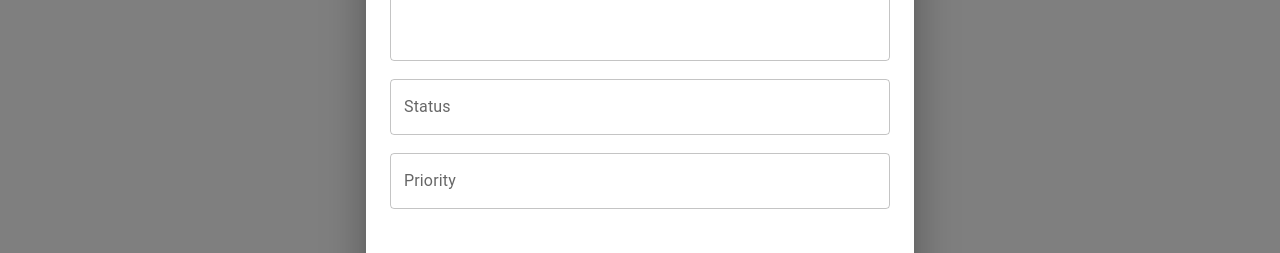
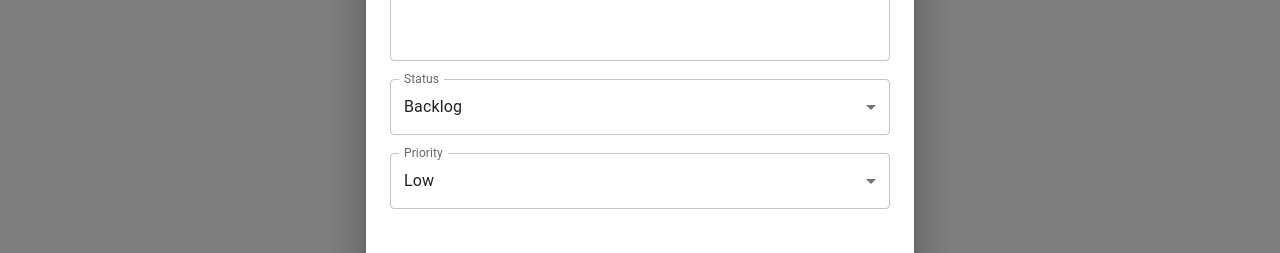
Before and after one commit to Tiinzzy/react-projects, a React (Create React App) app in the folder kanban-board/: page / in a window 1280 px wide. Both pictures are taken after a click on the button 27 px from the left and 109 px from the top of the page. Shown: the part 373-626 px from the top of the page. Built offline with nearby package versions, Linux system fonts and the light colour scheme; the HTML template or start-up script is replaced by a standard one.

Commit message:
fixed priority and status drop down menu

```diff
--- a/kanban-board/src/components/BacklogDialog.js
+++ b/kanban-board/src/components/BacklogDialog.js
@@ -4,15 +4,32 @@ import Button from '@mui/material/Button';
 import DialogActions from '@mui/material/DialogActions';
 import DialogContent from '@mui/material/DialogContent';
 import DialogTitle from '@mui/material/DialogTitle';
+import InputLabel from '@mui/material/InputLabel';
+import MenuItem from '@mui/material/MenuItem';
+import FormControl from '@mui/material/FormControl';
+import Select from '@mui/material/Select';
 import Box from "@mui/material/Box";
 import TextField from "@mui/material/TextField";
+
+const STATUS = ['Backlog', 'To Do', 'In Progress', 'Completed'];
+const PRIORITY = ['High', 'Low', 'Medium'];
 
 export default class BacklogDialog extends React.Component {
 
     constructor(props) {
         super(props);
         this.state = {
+            status: STATUS[0],
+            priority: PRIORITY[1]
         }
+    }
+
+    handleChangeStatus(e) {
+        this.setState({ status: e.target.value });
+    }
+
+    handleChangePriority(e) {
+        this.setState({ priority: e.target.value });
     }
 
     render() {
@@ -25,8 +42,28 @@ export default class BacklogDialog extends React.Component {
                     <Box style={{ marginTop: 20, display: 'flex', flexDirection: 'column', width: 500 }}>
                         <TextField label="Title" variant="outlined" style={{ marginBottom: 18 }} />
                         <TextField fullWidth multiline rows={5} label="Description" variant="outlined" style={{ marginBottom: 18 }} />
-                        <TextField label="Status" variant="outlined" style={{ marginBottom: 18 }} />
-                        <TextField label="Priority" variant="outlined" style={{ marginBottom: 18 }} />
+                        <FormControl fullWidth style={{ marginBottom: 18 }}>
+                            <InputLabel >Status</InputLabel>
+                            <Select
+                                value={this.state.status}
+                                label="Status"
+                                onChange={(e) => this.handleChangeStatus(e)}>
+                                {STATUS.map((e, i) => (
+                                    <MenuItem key={i} value={e}>{e}</MenuItem>
+                                ))}
+                            </Select>
+                        </FormControl>
+                        <FormControl fullWidth style={{ marginBottom: 18 }}>
+                            <InputLabel >Priority</InputLabel>
+                            <Select
+                                value={this.state.priority}
+                                label="Priority"
+                                onChange={(e) => this.handleChangePriority(e)}>
+                                {PRIORITY.map((e, i) => (
+                                    <MenuItem key={i} value={e}>{e}</MenuItem>
+                                ))}
+                            </Select>
+                        </FormControl>
                     </Box>
                 </DialogContent>
                 <DialogActions>
```
